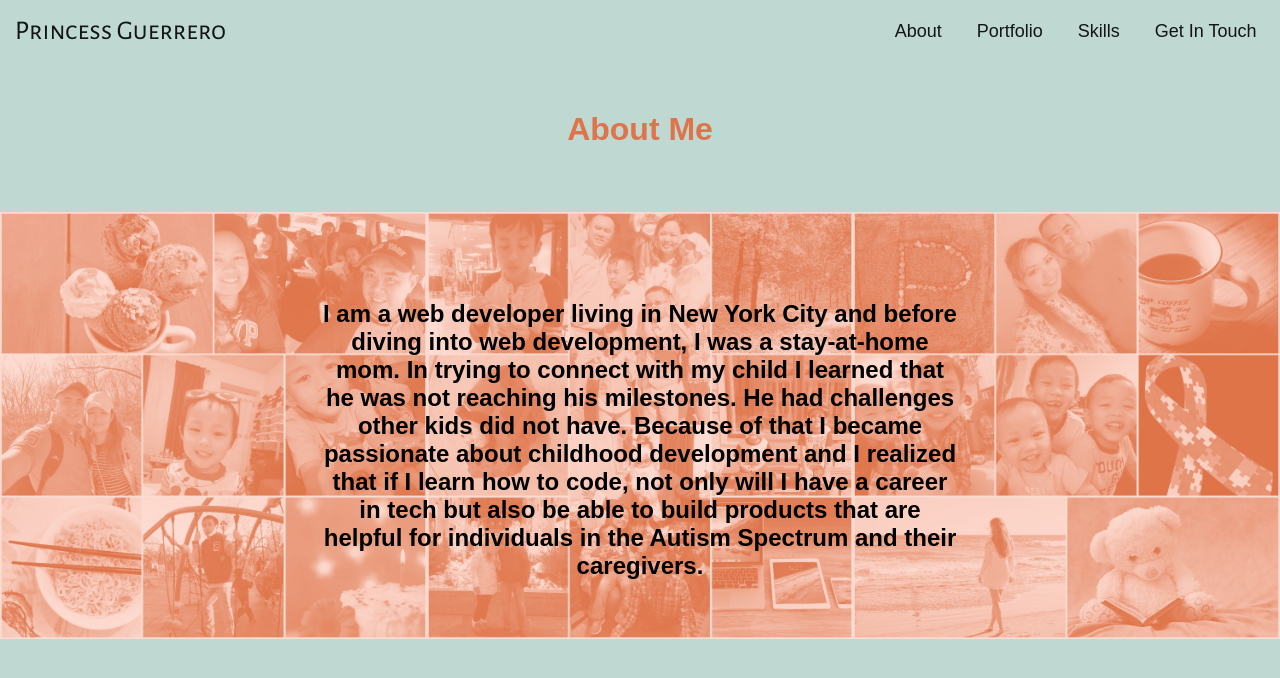
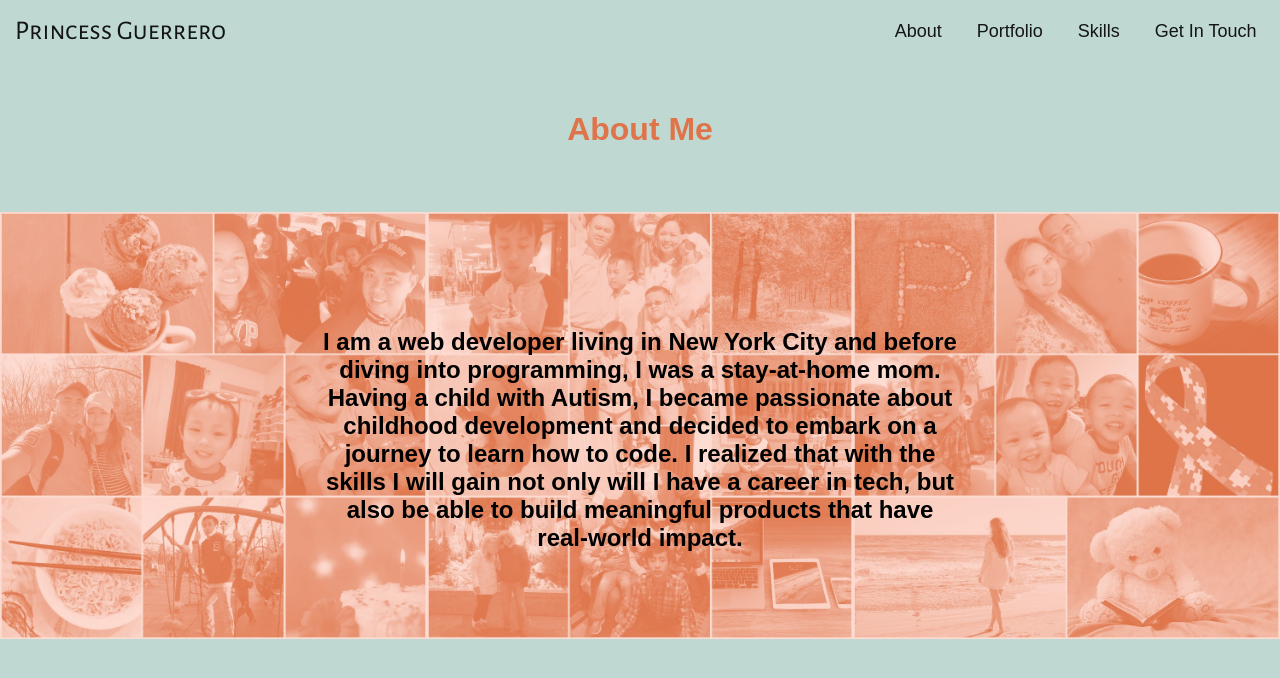
Before and after one commit to princessguerrero/personalpage, a React (Create React App) app: page /about in a window 1280 px wide. Shown: the top 678 px of the page. Built offline with nearby package versions, Linux system fonts and the light colour scheme; a web font is replaced by a local one.

Commit message:
update about

```diff
--- a/src/components/About.jsx
+++ b/src/components/About.jsx
@@ -20,13 +20,11 @@ class About extends Component {
           </div>
           <div className="centeredAbout">
             I am a web developer living in New York City and before diving into
-            web development, I was a stay-at-home mom. In trying to connect with
-            my child I learned that he was not reaching his milestones. He had
-            challenges other kids did not have. Because of that I became
-            passionate about childhood development and I realized that if I
-            learn how to code, not only will I have a career in tech but also be
-            able to build products that are helpful for individuals in the
-            Autism Spectrum and their caregivers.
+            programming, I was a stay-at-home mom. Having a child with Autism, I
+            became passionate about childhood development and decided to embark
+            on a journey to learn how to code. I realized that with the skills I
+            will gain not only will I have a career in tech, but also be able to
+            build meaningful products that have real-world impact.
           </div>
         </div>
       </div>
```
